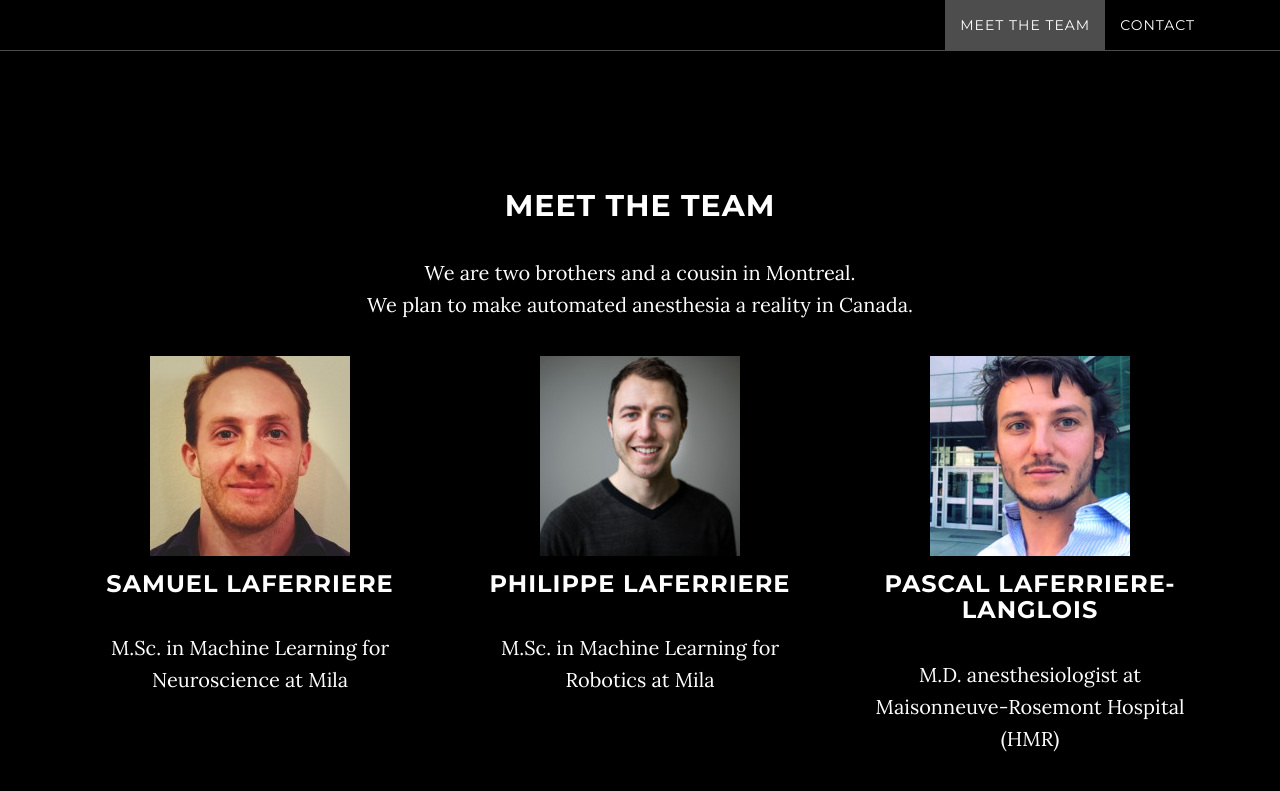
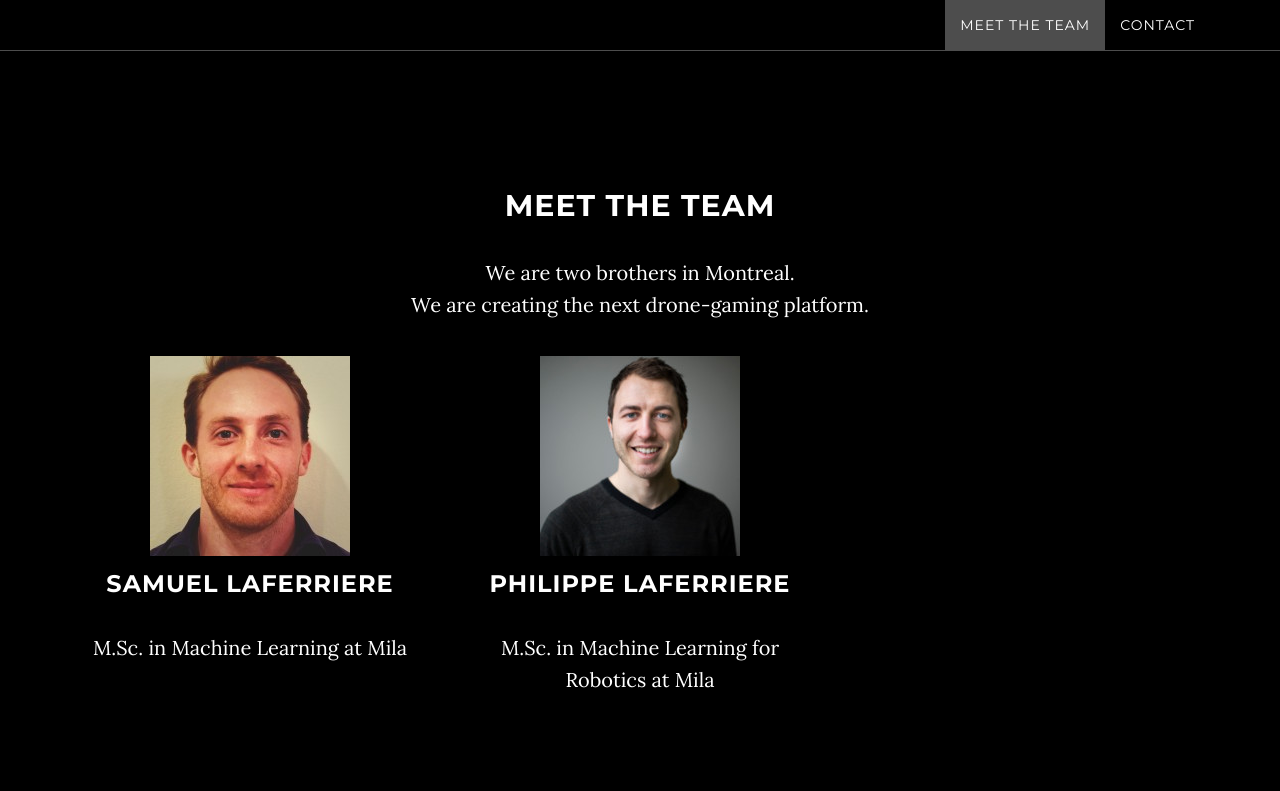
Before and after one commit to samlaf/rpygames, a Jekyll site: the page built from index.html, in a window 1280 px wide and 900 px high, scrolled down 911 px. Shown: the top 791 px of the window. Built offline with Jekyll 4.4.1, drawn with Linux system fonts in a browser that asks for light colours; some of the changed text lies outside the part shown.

```diff
--- a/_config.yml
+++ b/_config.yml
@@ -1,8 +1,8 @@
 # Site settings
-title: AI-nesthesia
-email: info@ainesthesia.com
-url: https://ainesthesia.ca
-description: "Making Automated Anesthesia a Reality in Canada."
+title: RPY games
+email: samlaf92@gmail.com
+url: https://samlaf.github.io/rpygames
+description: "Creating the next drone-gaming platform."
 
 # Color settings (hex-codes without the leading hash-tag)
 color:
@@ -10,7 +10,7 @@ color:
   links: '#219ab3'
 
 # Footer settings
-footer: AInesthesia
+footer: RPY games
 
 # Social networks usernames (many more available: google-plus, flickr, dribbble, pinterest, instagram, tumblr, linkedin, etc.)
 # social:
--- a/_includes/meettheteam.html
+++ b/_includes/meettheteam.html
@@ -3,26 +3,21 @@
 		<div class="row">
 			<div class="col">
 				<h2>Meet the Team</h2>
-				<p>We are two brothers and a cousin in Montreal. <br />
-				We plan to make automated anesthesia a reality in Canada.</p>
+				<p>We are two brothers in Montreal. <br />
+				We are creating the next drone-gaming platform.</p>
 			</div>
 		</div>
 		<div class="row">
 		    <div class="col-sm-4">
 			    <img src="img/samuel.jpg"/>
                             <h3 class="founder-name">Samuel Laferriere </h3>
-				<p> M.Sc. in Machine Learning for Neuroscience at Mila </p>
+				<p> M.Sc. in Machine Learning at Mila </p>
 			</div>
 			<div class="col-sm-4">
 			    <img src="img/philippe.jpg">
 			    <h3 class="founder-name">Philippe Laferriere </h3>
 			    <p> M.Sc. in Machine Learning for Robotics at Mila </p>
 			</div>
-			<div class="col-sm-4">
-			    <img src="img/pascal.jpg">
-			    <h3 class="founder-name">Pascal Laferriere-Langlois </h3>
-			    <p> M.D. anesthesiologist at Maisonneuve-Rosemont Hospital (HMR) </p>
-			</div>
 		</div>
 
 	</section>
```
Also changed, not shown: img/pascal.jpg (deleted).
